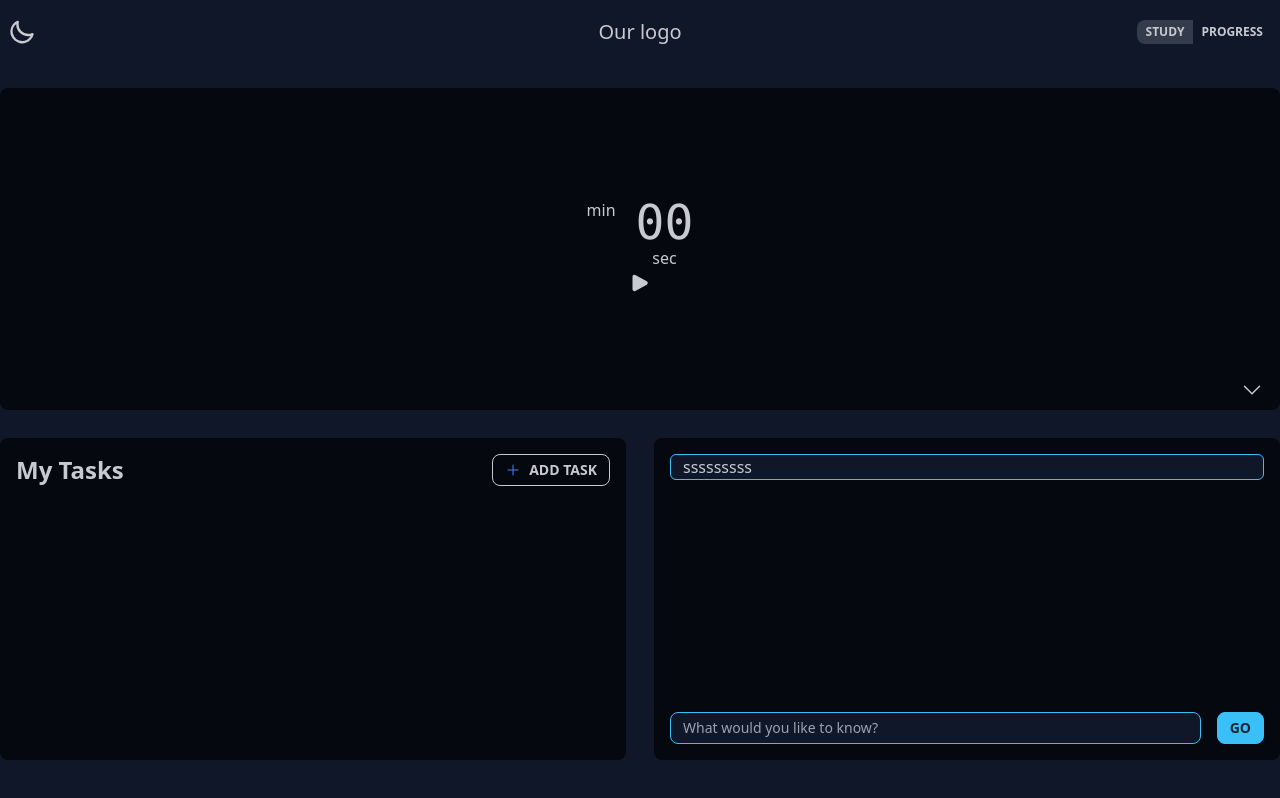
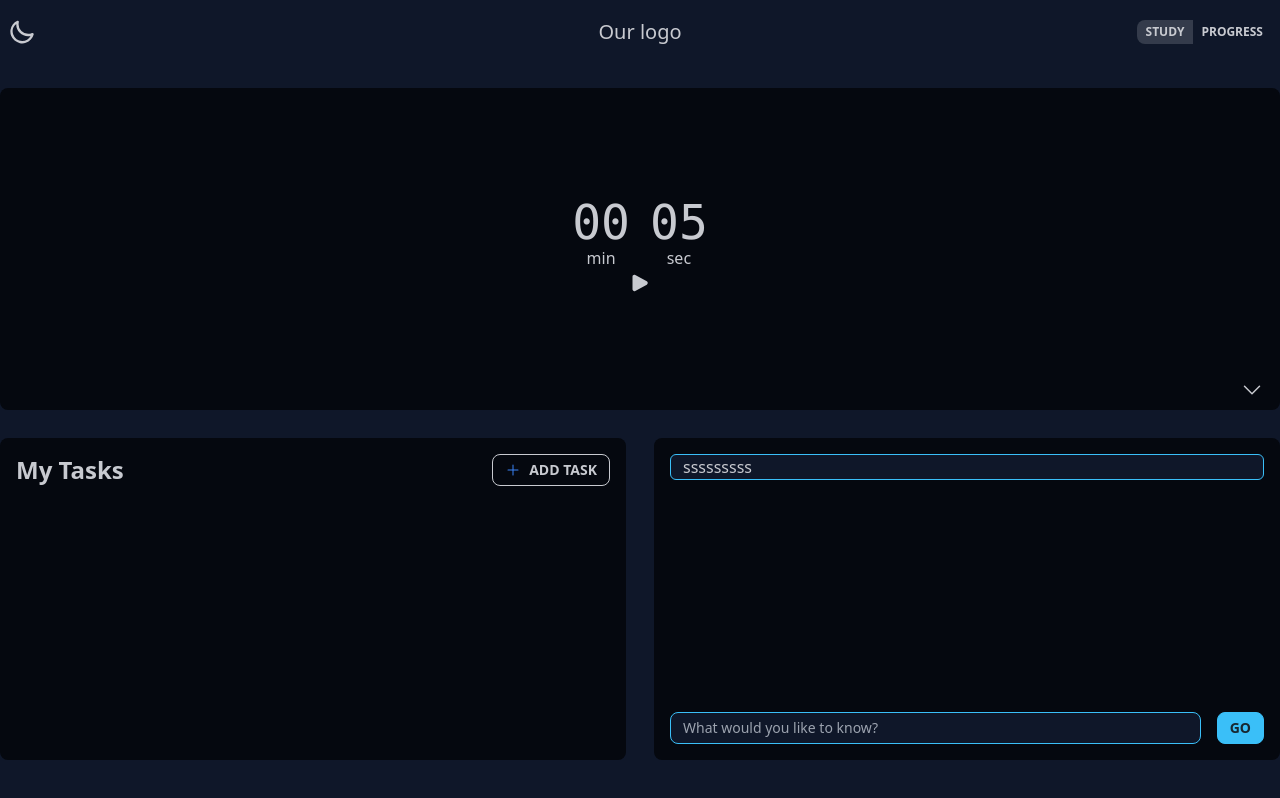
Before and after one commit to etretf/pomodoro-app, a React (Vite) app in the folder pomodoro-react/: page / in a window 1280 px wide. Built offline with nearby package versions, Linux system fonts and the light colour scheme.

Commit message:
Timer countdown

```diff
--- a/pomodoro-react/src/components/Home.jsx
+++ b/pomodoro-react/src/components/Home.jsx
@@ -8,6 +8,7 @@ import ToDo from "./ToDo";
 const studyTime = 1500; //25 minutes
 const breakTime = 300; // 5minutes
 const longBreakTime = 900; //15 minutes
+const testTime = 5;//5 seconds, using for quick testing, not actual
 
 export default function Home() {
 
@@ -15,11 +16,29 @@ export default function Home() {
   const [numSessions, setNumSessions] = useState(0);
   const [timerFullScreen, setTimerFullScreen] = useState(false);
   const [isCounting, setIsCounting] = useState(false);
-  const [time, setTime] = useState(0);
+  const [time, setTime] = useState(testTime);
 
-  // useEffect(() =>{
 
-  // }, [isCounting]);
+  useEffect(() =>{
+    if(time === 0){
+      setIsCounting(false);
+      setNumSessions(numSessions => numSessions+1);
+
+      // state is not updating in time to work with this
+      // every 4 sessions, set to break time
+      if(numSessions % 4 === 0){
+      setTime(breakTime);
+    }
+    else setTime(testTime);
+    }
+    if(isCounting && time > -1){
+      const increment = setInterval(handleDecrement, 1000);
+      return () =>{
+        clearInterval(increment);
+      }
+    }
+  }, [isCounting, time]);
+
 
   // To-do:
   // If the counting state is true, continue to decrement the timer based on the study time every second
@@ -32,13 +51,13 @@ export default function Home() {
   //toggle the playing state
   const handlePlayToggle = () =>{
     isCounting ? setIsCounting(false) : setIsCounting(true);
-    console.log(isCounting);
+    // console.log(isCounting);
   }
 
-  //function to increment the time, may not use
-  function handleIncrement(){
-    setTime(time => time + 1);
-    console.log(time);
+  //function to decrement the time
+  function handleDecrement(){
+      setTime(time => time - 1);
+      // console.log(time);
   }
 
 
--- a/pomodoro-react/src/components/Pomodoro.jsx
+++ b/pomodoro-react/src/components/Pomodoro.jsx
@@ -1,25 +1,27 @@
 import { ChevronDownIcon, ChevronUpIcon, PauseIcon, PlayIcon } from '@heroicons/react/24/solid'
-
-
-
 
 export default function Pomodoro(props){
 
-  console.log(props.time);
+  const seconds = props.time % 60;
+  const minutes = Math.floor(props.time / 60);
+  // console.log(minutes);
+  // console.log(seconds);
+  // console.log(props.time);
+
   return(
       <div className={`full-w-component relative justify-center`}>
 
       <div className="grid grid-flow-col gap-5 text-center auto-cols-max">
         <div className="flex flex-col">
           <span className="countdown font-mono text-5xl">
-            {/* <span style={{"--value":24}}></span> */}
+            <span style={{"--value":minutes}}></span>
           </span>
           min
         </div>
         <div className="flex flex-col">
           <span className="countdown font-mono text-5xl">
             {/* <span style={{"--value":10}}></span> */}
-            <span style={{"--value": props.time}}></span>
+            <span style={{"--value": seconds}}></span>
           </span>
           sec
         </div>
```
